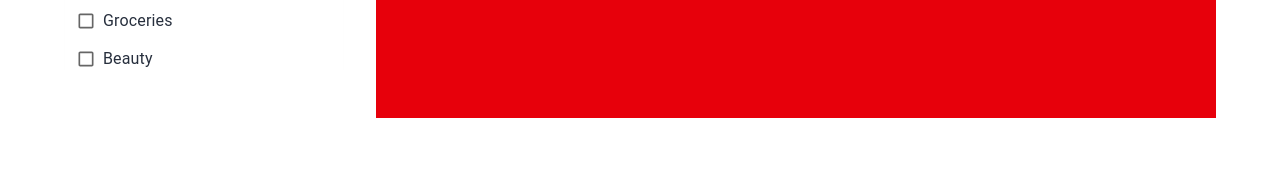
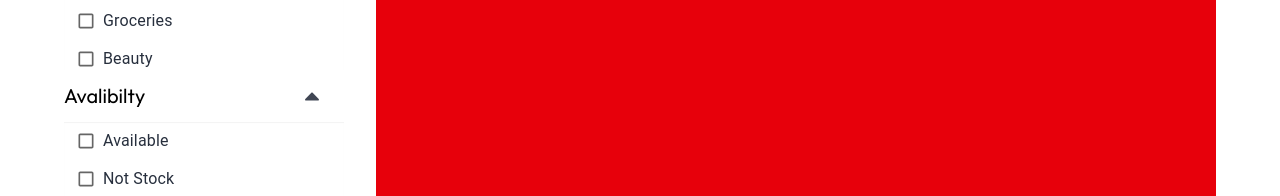
Before and after one commit to Raahul423/react-node-ecommerce, a React (Vite) app in the folder Frontend/: page /products in a window 1280 px wide. Shown: the part 604-800 px from the top of the page. Built offline with nearby package versions, Linux system fonts and the light colour scheme; a web font is replaced by a local one.

Commit message:
adding new category in product routing

```diff
--- a/Frontend/src/Components/ProductLists/ProductSlider.jsx
+++ b/Frontend/src/Components/ProductLists/ProductSlider.jsx
@@ -1,55 +1,32 @@
 import React, { useState } from 'react'
-import FormGroup from '@mui/material/FormGroup';
-import FormControlLabel from '@mui/material/FormControlLabel';
-import Checkbox from '@mui/material/Checkbox';
-import { data } from '../../assets/Assests';
-import { Collapse } from 'react-collapse';
-import { TiArrowSortedDown } from "react-icons/ti";
-import Button from '@mui/material/Button';
-import { FaCaretUp } from "react-icons/fa";
-
+import Category from './SubProductSlider/Category'
+import Avalibilty from './SubProductSlider/Avalibilty';
 
 const ProductSlider = () => {
   const [collapseisopen, setCollapseisopen] = useState(true);
+  const [availableisopen, setavailableisopen] = useState(true);
 
   const isopen = () => {
     setCollapseisopen(!collapseisopen);
+  }
+
+  const availableopen = () => {
+    setavailableisopen(!availableisopen);
   }
 
 
   return (
     <section className='col2 w-[25%] '>
       <div className='itemlist 1/3 '>
-        <div className='flex justify-between items-center py-3'>
-          <h1 className='!text-xl'>Shop By Category</h1>
-          <Button onClick={isopen} className='!rounded-full !w-5 !h-5 !text-primary'>
-            <TiArrowSortedDown className={`text-2xl text-gray-900/80 ${collapseisopen == false ? '':'hidden'  }`} />
-            <FaCaretUp className={`text-2xl text-gray-900/80 ${collapseisopen == true ? '':'hidden'  }`}/>
-          </Button>
-        </div>
-
-        <Collapse isOpened={collapseisopen}>
-          <div className='scroll inset-shadow-xs px-4'>
-            {data.map((items, idx) => (
-              <FormGroup key={idx}>
-                <FormControlLabel className='text-gray-900/90' control={<Checkbox size='small' sx={{
-                  color: '#101828/90',
-                  '&.Mui-checked': {
-                    color: '#ff5252',
-                  },
-                }} />}
-                  label={items} />
-              </FormGroup>
-            ))}
-          </div>
-        </Collapse>
+        <Category isopen = {isopen}  collapseisopen = {collapseisopen}/>
+        <Avalibilty isopen = {availableopen} availableisopen = {availableisopen} />
       </div>
 
       <div className='2/3 '>
-
+        <h1 className='!text-xl'>Filter By Price</h1>
       </div>
 
-      <div>
+      <div className='3/3'>
 
       </div>
     </section>
--- /dev/null
+++ b/Frontend/src/Components/ProductLists/SubProductSlider/Avalibilty.jsx
@@ -0,0 +1,40 @@
+import React from 'react'
+import { available } from '../../../assets/Assests'
+import Button from '@mui/material/Button'
+import { TiArrowSortedDown } from 'react-icons/ti'
+import { FaCaretUp } from 'react-icons/fa'
+import FormGroup from '@mui/material/FormGroup';
+import FormControlLabel from '@mui/material/FormControlLabel';
+import Checkbox from '@mui/material/Checkbox';
+import { Collapse } from 'react-collapse';
+
+const Avalibilty = ({ isopen, availableisopen }) => {
+  return (
+    <div>
+      <div className='flex justify-between items-center py-3'>
+        <h1 className='!text-xl'>Avalibilty</h1>
+        <Button onClick={isopen} className='!rounded-full !w-5 !h-5 !text-primary'>
+          {availableisopen === true ? <FaCaretUp className='text-2xl text-gray-900/80' /> : <TiArrowSortedDown  className='text-2xl text-gray-900/80'/>}
+        </Button>
+      </div>
+
+      <Collapse isOpened={availableisopen}>
+        <div className='inset-shadow-xs px-4'>
+          {available.map((items, idx) => (
+            <FormGroup key={idx}>
+              <FormControlLabel className='text-gray-900/90' control={<Checkbox size='small' sx={{
+                color: '#101828/90',
+                '&.Mui-checked': {
+                  color: '#ff5252',
+                },
+              }} />}
+                label={items} />
+            </FormGroup>
+          ))}
+        </div>
+      </Collapse>
+    </div>
+  )
+}
+
+export default Avalibilty
--- /dev/null
+++ b/Frontend/src/Components/ProductLists/SubProductSlider/Category.jsx
@@ -0,0 +1,42 @@
+import React from 'react'
+import FormGroup from '@mui/material/FormGroup';
+import FormControlLabel from '@mui/material/FormControlLabel';
+import Checkbox from '@mui/material/Checkbox';
+import { Collapse } from 'react-collapse';
+import { TiArrowSortedDown } from "react-icons/ti";
+import Button from '@mui/material/Button';
+import { FaCaretUp } from "react-icons/fa";
+import { data } from '../../../assets/Assests';
+
+
+const Category = ({ isopen, collapseisopen }) => {
+
+    return (
+        <div>
+            <div className='flex justify-between items-center py-3'>
+                <h1 className='!text-xl'>Shop By Category</h1>
+                <Button onClick={isopen} className='!rounded-full !w-5 !h-5 !text-primary'>
+                    {collapseisopen === true ? <FaCaretUp className='text-2xl text-gray-900/80' /> : <TiArrowSortedDown className='text-2xl text-gray-900/80' />}
+                </Button>
+            </div>
+
+            <Collapse isOpened={collapseisopen}>
+                <div className='scroll inset-shadow-xs px-4'>
+                    {data.map((items, idx) => (
+                        <FormGroup key={idx}>
+                            <FormControlLabel className='text-gray-900/90' control={<Checkbox size='small' sx={{
+                                color: '#101828/90',
+                                '&.Mui-checked': {
+                                    color: '#ff5252',
+                                },
+                            }} />}
+                                label={items} />
+                        </FormGroup>
+                    ))}
+                </div>
+            </Collapse>
+        </div>
+    )
+}
+
+export default Category
--- a/Frontend/src/Pages/Products.jsx
+++ b/Frontend/src/Pages/Products.jsx
@@ -5,7 +5,7 @@ import ProductItem from '../Components/ProductLists/ProductItem'
 
 const Products = () => {
   return (
-    <div className='my-container flex w-full  gap-8 h-80'>
+    <div className='my-container flex w-full  gap-8 '>
       <ProductSlider/>
       <ProductItem/>
     </div>
--- a/Frontend/src/assets/Assests.js
+++ b/Frontend/src/assets/Assests.js
@@ -95,6 +95,12 @@ export const data = [
   "Beauty",
   "Wellness",
   "Games"
+]
+
+export const available = [
+  "Available",
+  "Not Stock",
+  "Not Available"
 ]
 
 
```
